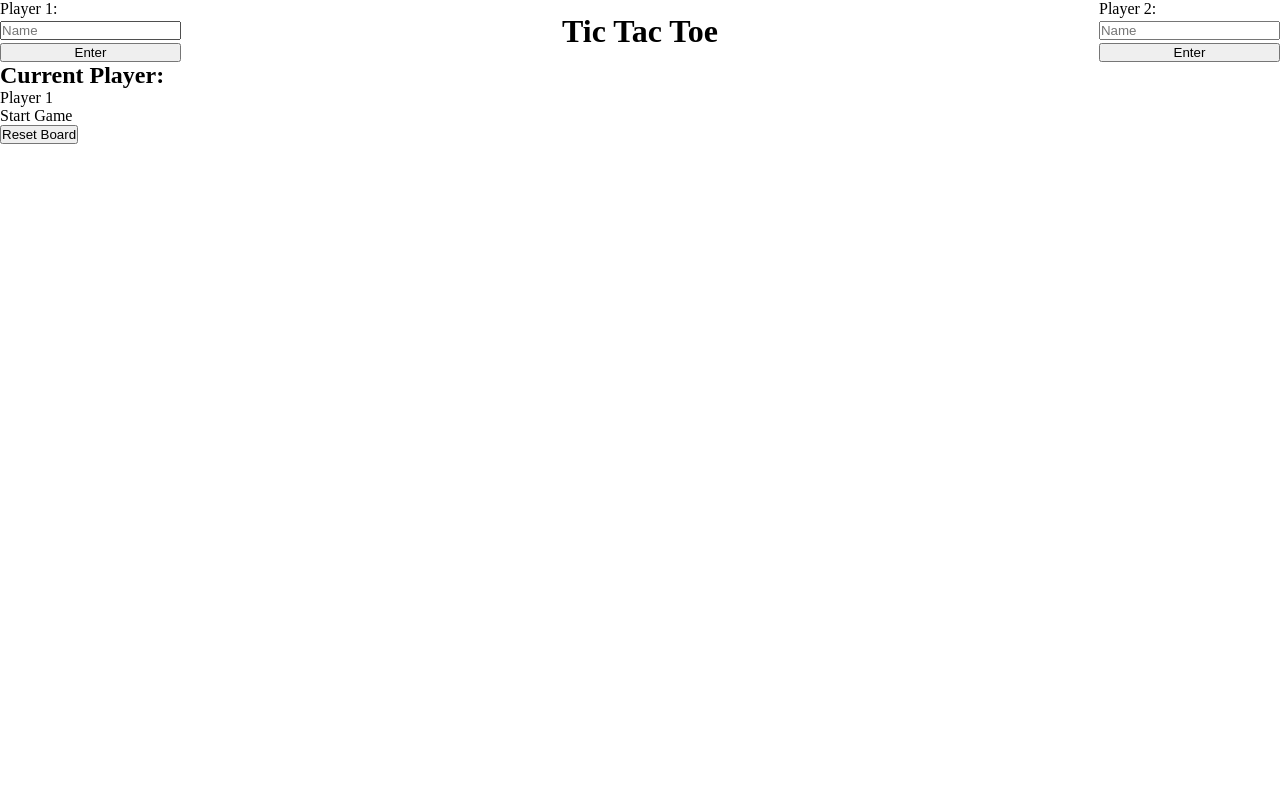
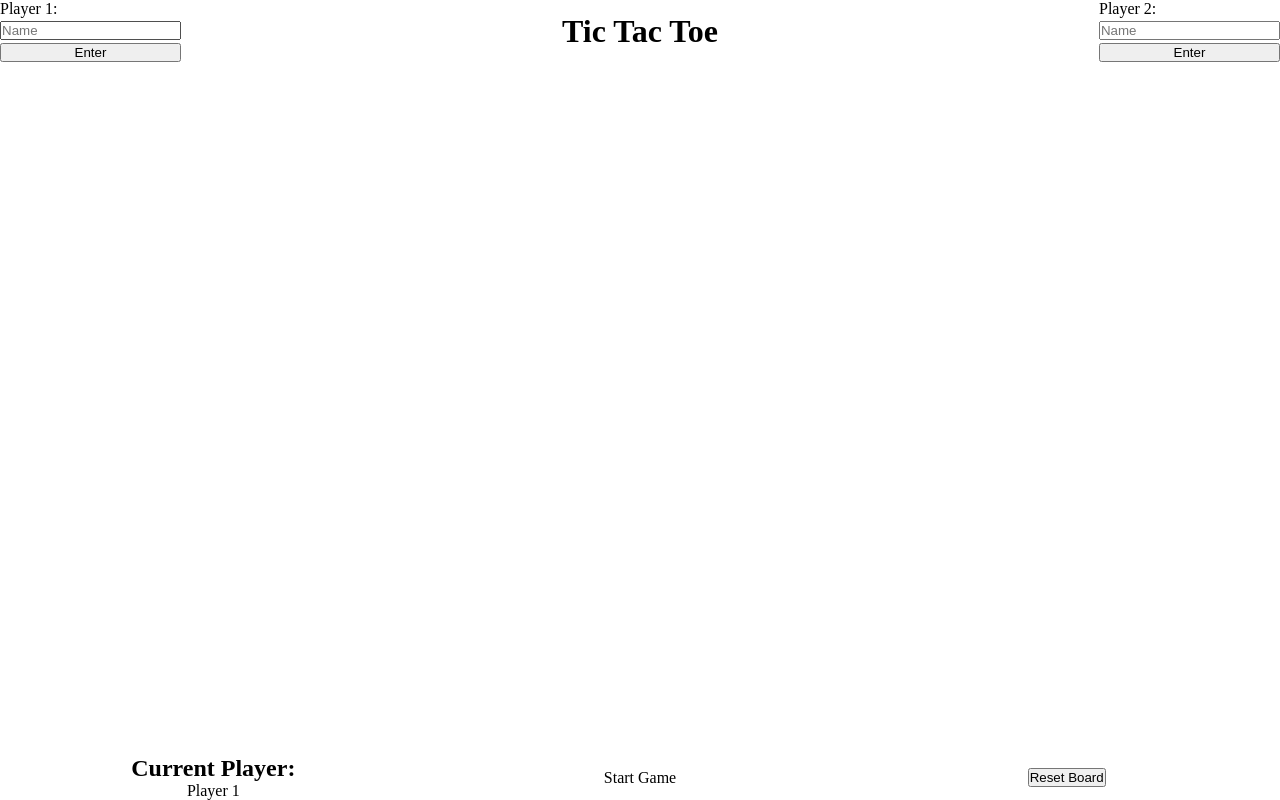
Before and after one commit to NomadicHippiee/tic-tac-toe, a plain HTML site: page index.html in a window 1280 px wide. Drawn offline with Linux system fonts and the light colour scheme.

Commit message:
UI Stylesheet

```diff
--- a/style.css
+++ b/style.css
@@ -4,10 +4,17 @@
   box-sizing: border-box;
 }
 
+body {
+  height: 100vh;
+  display: flex;
+  flex-direction: column;
+}
+
 header {
   display: flex;
   justify-content: space-between;
   align-items: center;
+  flex: 0 0 auto;
 }
 
 .player-input {
@@ -15,3 +22,17 @@ header {
   flex-direction: column;
   gap: 3px;
 }
+main {
+  flex: 1;
+}
+
+footer {
+  display: flex;
+  flex: 0 0 auto;
+  text-align: center;
+}
+
+footer div {
+    flex: 1;
+    margin: auto;
+}
```
Lines whose indentation alone changed are shown as unchanged.
